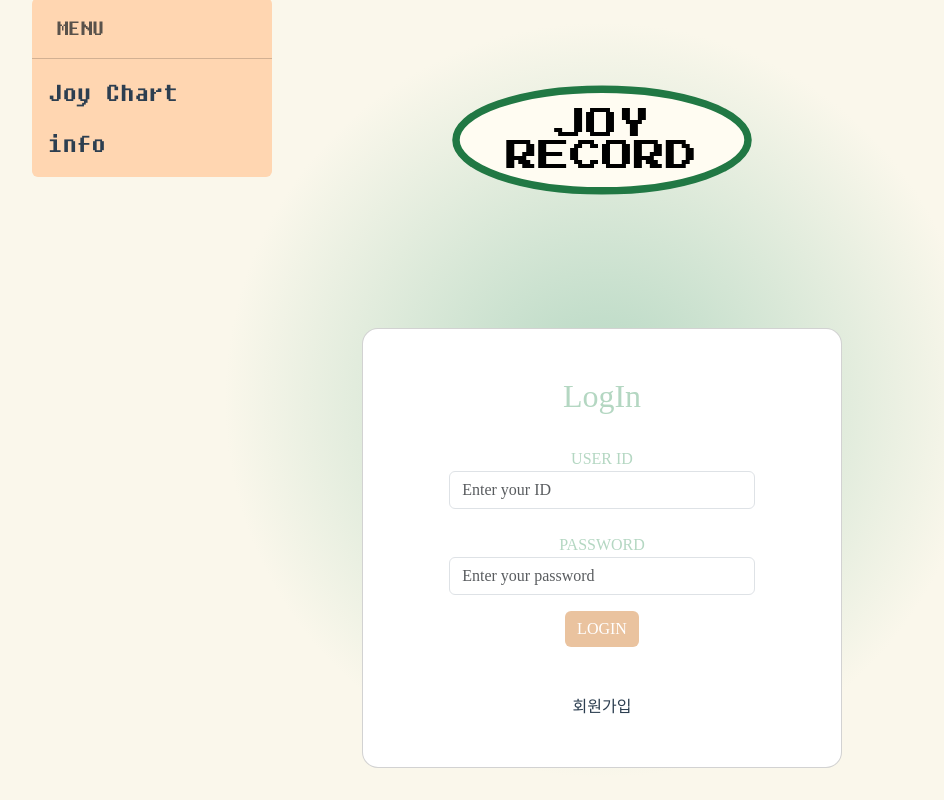
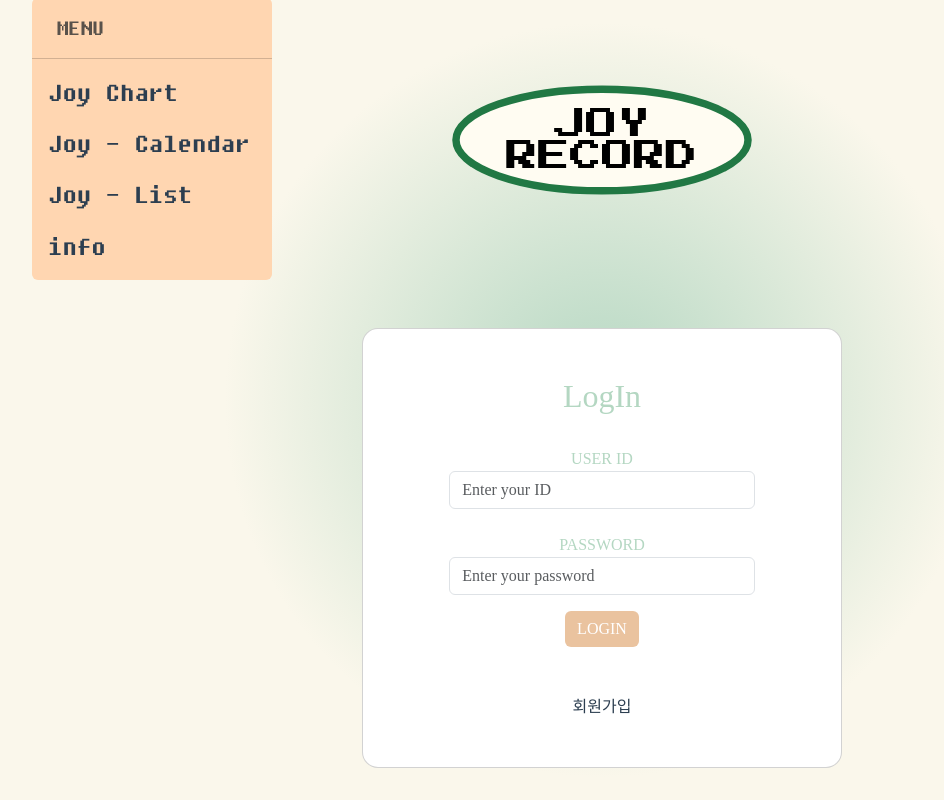
Before and after one commit to pjeasu/joyRecord_client, a Vue app: page /memberInfo in a window 1280 px wide. Both pictures are taken after a click on the button 17 px from the left and 24 px from the top of the page. Shown: the whole page, without its empty margins (38-982 px from the left). Built offline with nearby package versions, Linux system fonts and the light colour scheme; a web font is replaced by a local one.

Commit message:
- 목록에 캘린더,리스트 추가가

```diff
--- a/src/components/joyMng.vue
+++ b/src/components/joyMng.vue
@@ -96,7 +96,6 @@ export default {
 
     openModal(item) {
       this.joyData = item;
-      console.log(item)
       if (item === 'new') {
         this.type = 'write';
       } else {
--- a/src/components/mainHeader.vue
+++ b/src/components/mainHeader.vue
@@ -39,6 +39,12 @@
             <b-dropdown-divider></b-dropdown-divider>
             <b-dropdown-item style="font-size:2em" :to="{ path: 'joyChart' }">
                 Joy Chart
+            </b-dropdown-item>
+            <b-dropdown-item v-show="!isAdm" :to="{ path: 'mainCalendar' }">
+                Joy - Calendar
+            </b-dropdown-item>
+            <b-dropdown-item v-show="!isAdm" :to="{ path: 'mainList' }">
+                Joy - List
             </b-dropdown-item>
             <b-dropdown-item :to="{ path: 'joyRecordInfo' }">
                 info
```
